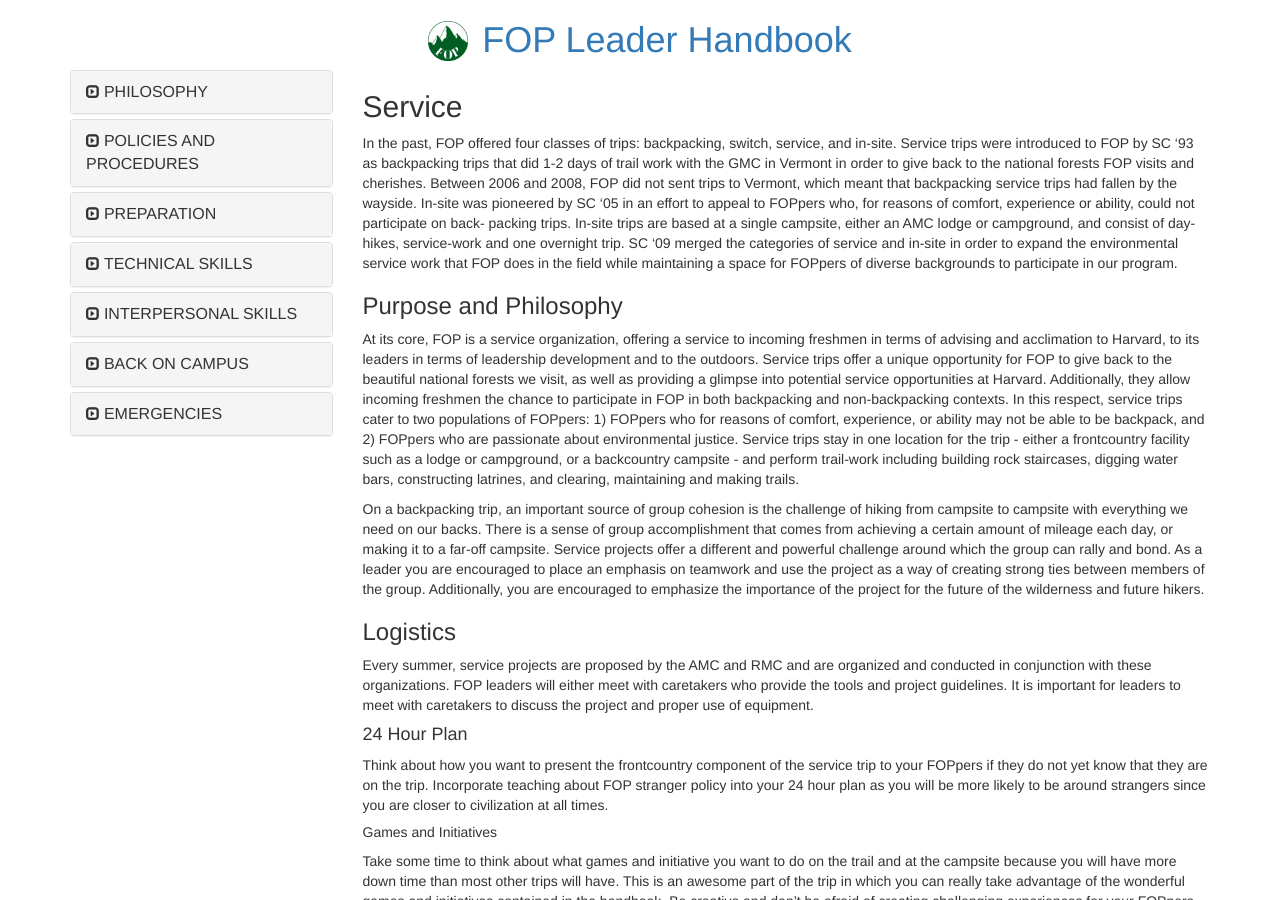
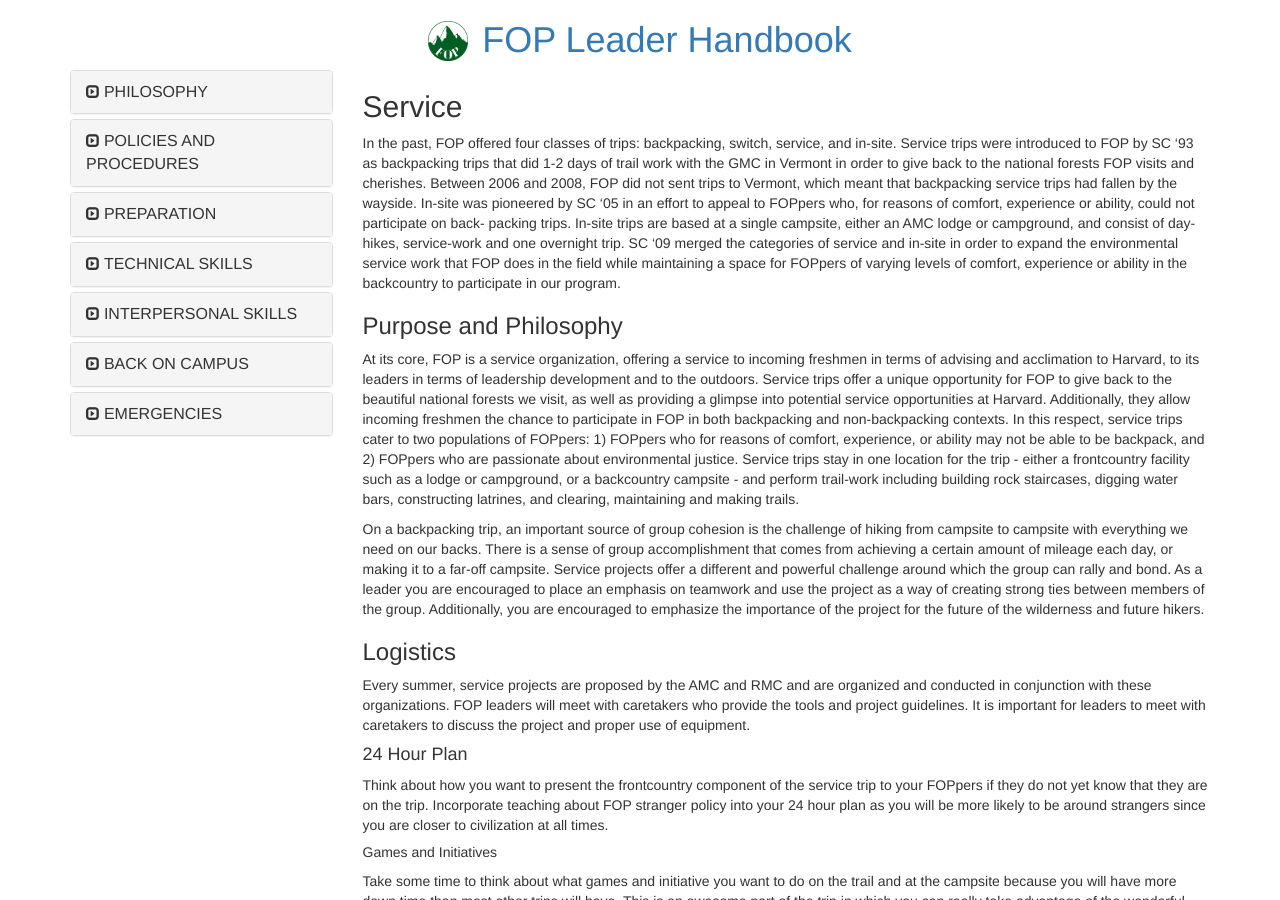
Before and after one commit to neo-project/global-blockchain-compliance-hub, a Jekyll site: the page built from _posts/1111-11-11-service.md, in a window 1280 px wide and 900 px high. Built offline with Jekyll 4.4.1, drawn with Linux system fonts in a browser that asks for light colours; nearby versions of some CDN libraries; comment, search, counter and statistics services are not loaded.

Commit message:
Update 1111-11-11-service.md
grammar fixes

```diff
--- a/_posts/1111-11-11-service.md
+++ b/_posts/1111-11-11-service.md
@@ -7,7 +7,7 @@
 comments: true
 ---
 
-In the past, FOP offered four classes of trips: backpacking, switch, service, and in-site. Service trips were introduced to FOP by SC '93 as backpacking trips that did 1-2 days of trail work with the GMC in Vermont in order to give back to the national forests FOP visits and cherishes. Between 2006 and 2008, FOP did not sent trips to Vermont, which meant that backpacking service trips had fallen by the wayside. In-site was pioneered by SC '05 in an effort to appeal to FOPpers who, for reasons of comfort, experience or ability, could not participate on back- packing trips. In-site trips are based at a single campsite, either an AMC lodge or campground, and consist of day-hikes, service-work and one overnight trip. SC '09 merged the categories of service and in-site in order to expand the environmental service work that FOP does in the field while maintaining a space for FOPpers of diverse backgrounds to participate in our program.
+In the past, FOP offered four classes of trips: backpacking, switch, service, and in-site. Service trips were introduced to FOP by SC '93 as backpacking trips that did 1-2 days of trail work with the GMC in Vermont in order to give back to the national forests FOP visits and cherishes. Between 2006 and 2008, FOP did not sent trips to Vermont, which meant that backpacking service trips had fallen by the wayside. In-site was pioneered by SC '05 in an effort to appeal to FOPpers who, for reasons of comfort, experience or ability, could not participate on back- packing trips. In-site trips are based at a single campsite, either an AMC lodge or campground, and consist of day-hikes, service-work and one overnight trip. SC '09 merged the categories of service and in-site in order to expand the environmental service work that FOP does in the field while maintaining a space for FOPpers of varying levels of comfort, experience or ability in the backcountry to participate in our program.
 
 ### Purpose and Philosophy
 
@@ -17,7 +17,7 @@
 
 ### Logistics
 
-Every summer, service projects are proposed by the AMC and RMC and are organized and conducted in conjunction with these organizations. FOP leaders will either meet with caretakers who provide the tools and project guidelines. It is important for leaders to meet with caretakers to discuss the project and proper use of equipment.
+Every summer, service projects are proposed by the AMC and RMC and are organized and conducted in conjunction with these organizations. FOP leaders will meet with caretakers who provide the tools and project guidelines. It is important for leaders to meet with caretakers to discuss the project and proper use of equipment.
 
 #### 24 Hour Plan
 
```
